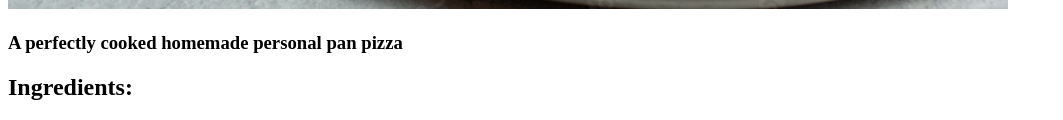
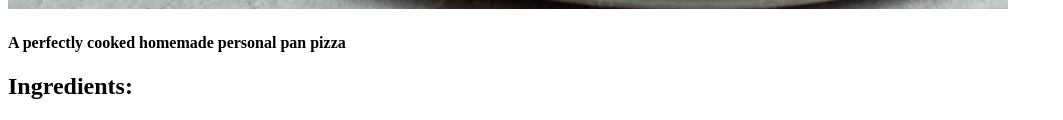
Before and after one commit to CShrift2/odin-recipes, a plain HTML site: page recipes/personalpanpizza.html in a window 1280 px wide. Shown: the part 764-884 px from the top of the page, without its empty margins (0-1063 px from the left). Drawn offline with Linux system fonts and the light colour scheme.

Commit message:
final pic fix

```diff
--- a/recipes/personalpanpizza.html
+++ b/recipes/personalpanpizza.html
@@ -9,7 +9,7 @@
             <a href="../index.html">Home</a>
             <h1>Personal Pan Pizza</h1>
             <img src="../images/personalpanpizza.jpeg">
-            <h3>A perfectly cooked homemade personal pan pizza</h3>
+            <h4>A perfectly cooked homemade personal pan pizza</h4>
             <h2>Ingredients:</h2>
             <ul>
                 <li>1 cup all-purpose flour</li>
```
